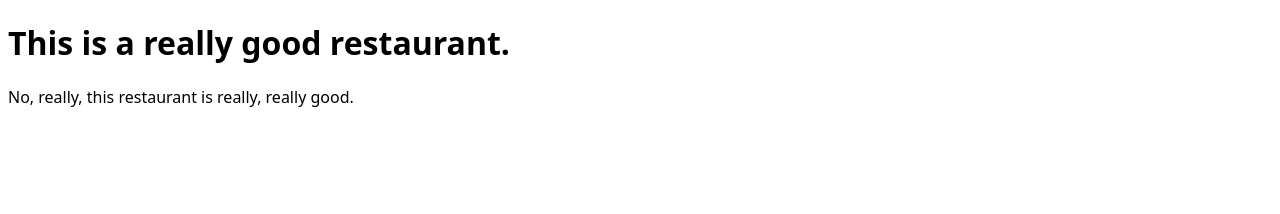
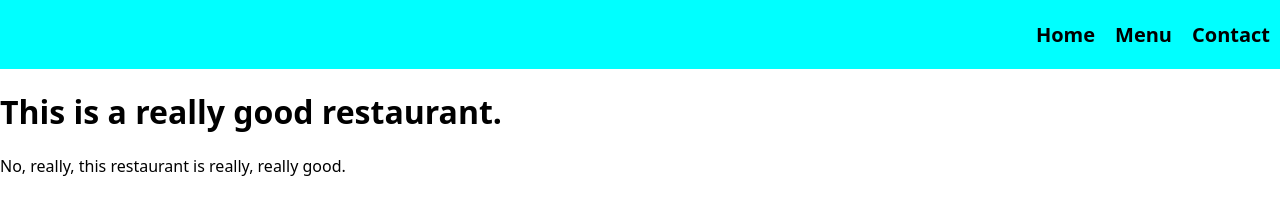
Before and after one commit to localtoast42/odin-restaurant, a website built with webpack: page dist/index.html in a window 1280 px wide. Built offline with nearby package versions, Linux system fonts and the light colour scheme.

Commit message:
Create nav bard content, basic styling

```diff
--- a/src/style.css
+++ b/src/style.css
@@ -1,3 +1,25 @@
 body {
     font-family: system-ui, -apple-system, BlinkMacSystemFont, 'Segoe UI', Roboto, Oxygen, Ubuntu, Cantarell, 'Open Sans', 'Helvetica Neue', sans-serif;
+    margin: 0;
 }
+
+header {
+    background-color: aqua;
+}
+
+nav {
+    display: flex;
+    justify-content: flex-end;
+}
+
+ul {
+    list-style: none;
+    display: flex;
+    padding: 0;
+}
+
+li {
+    padding: 5px 10px;
+    font-size: 20px;
+    font-weight: 700;
+}
```
Also changed, not shown: dist/index.html.
